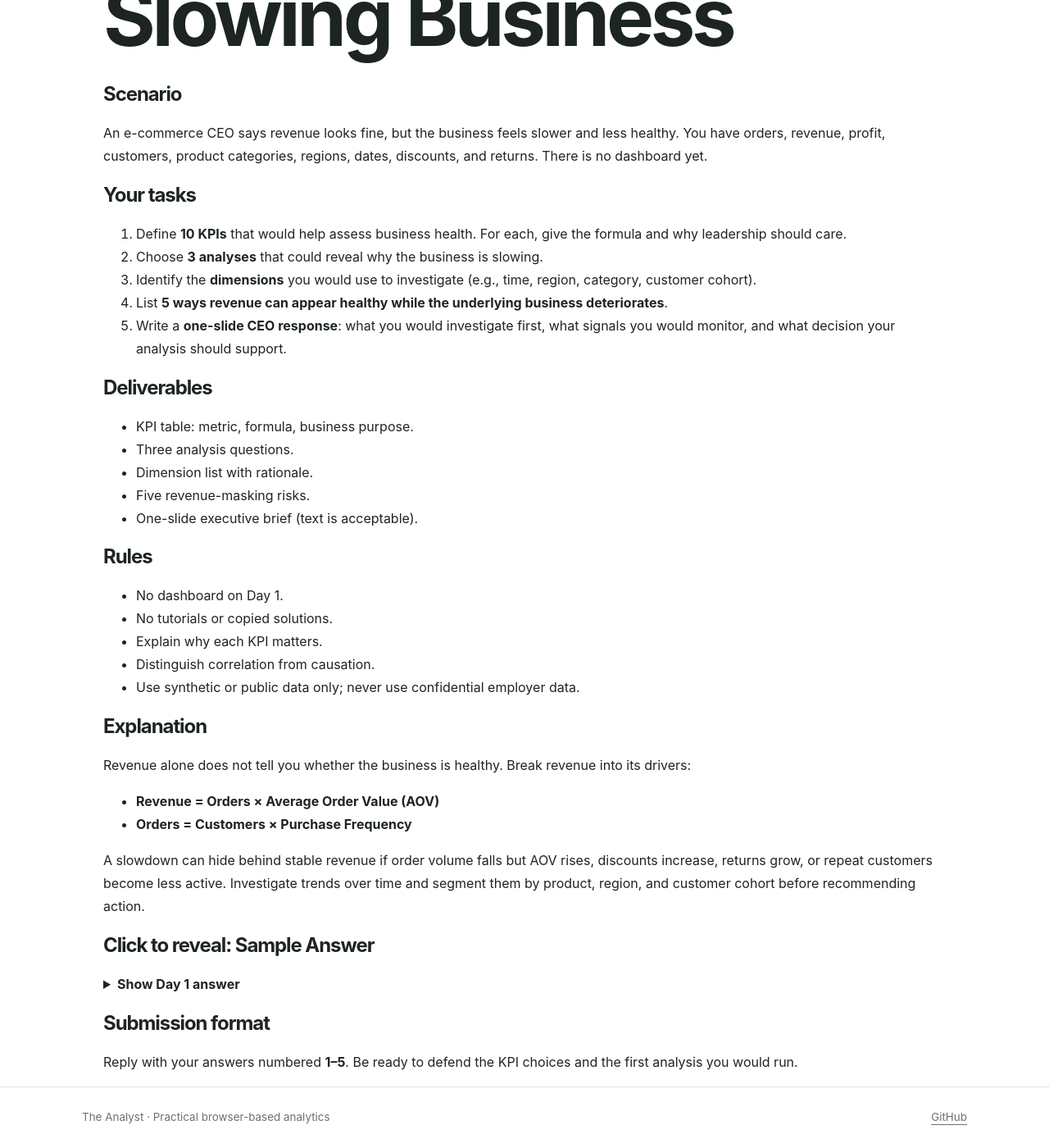
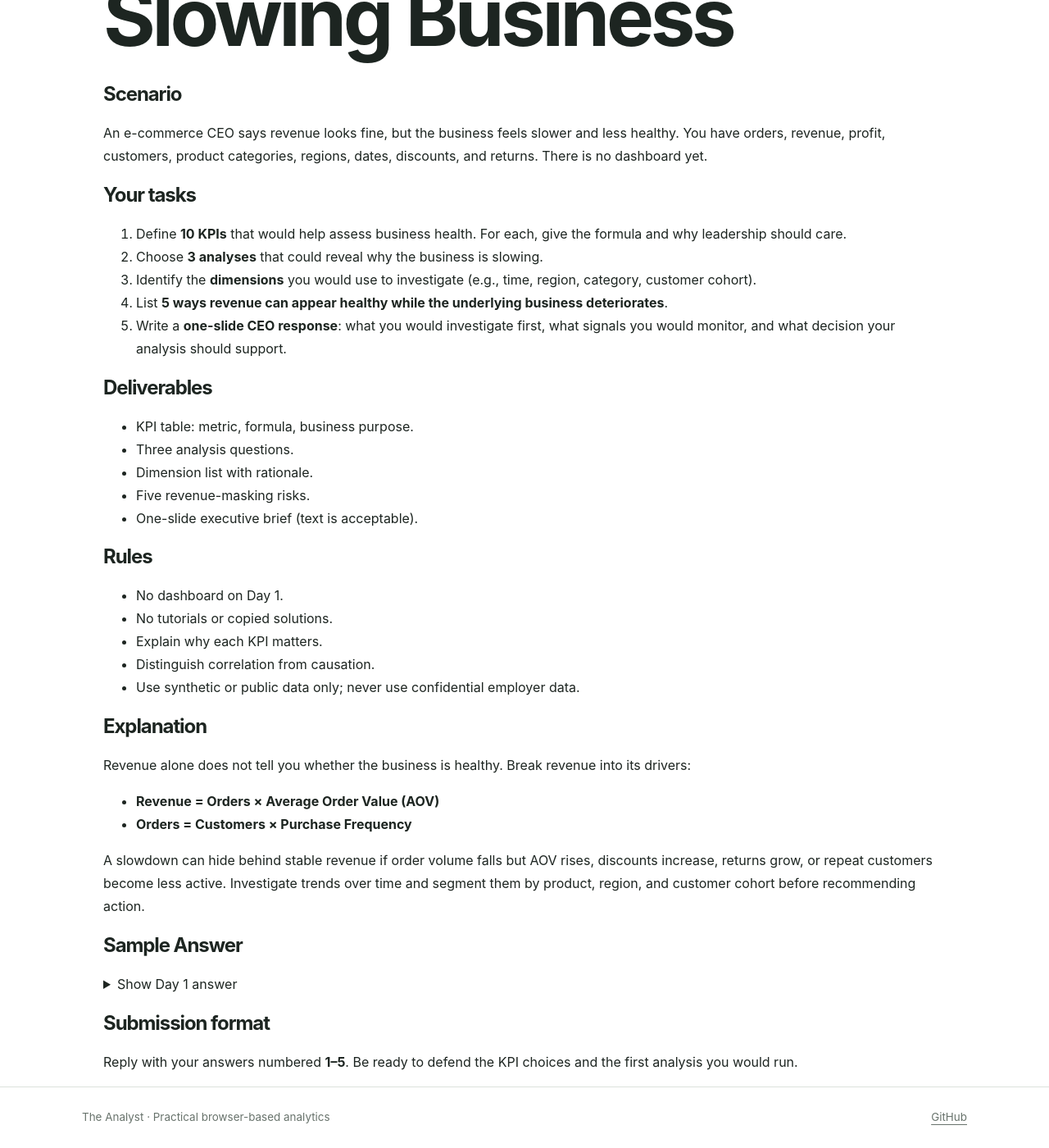
Before and after one commit to theanalystin/theanalyst.github.io, a Jekyll site: the page built from challenges/daily/day-01.md, in a window 1280 px wide and 1400 px high, scrolled down 238 px. Shown: the whole window at 82% size. Built offline with Jekyll 4.4.1, drawn with Linux system fonts in a browser that asks for light colours; some of the changed text lies outside the part shown.

Commit message:
Improve Day 1 answer accordion formatting

```diff
--- a/challenges/daily/day-01.md
+++ b/challenges/daily/day-01.md
@@ -49,61 +49,61 @@ Revenue alone does not tell you whether the business is healthy. Break revenue i
 
 A slowdown can hide behind stable revenue if order volume falls but AOV rises, discounts increase, returns grow, or repeat customers become less active. Investigate trends over time and segment them by product, region, and customer cohort before recommending action.
 
-## Click to reveal: Sample Answer
+## Sample Answer
 
-<details>
-<summary><strong>Show Day 1 answer</strong></summary>
+<details class="answer-reveal">
+<summary>Show Day 1 answer</summary>
+<div class="answer-content">
 
-### 1. Ten business KPIs
+<h3>1. Ten business KPIs</h3>
+<div class="table-wrap"><table>
+<thead><tr><th>KPI</th><th>Formula</th><th>Why it matters</th></tr></thead>
+<tbody>
+<tr><td>Revenue Growth %</td><td>(Current revenue − Previous revenue) ÷ Previous revenue</td><td>Shows revenue momentum</td></tr>
+<tr><td>Order Growth %</td><td>(Current orders − Previous orders) ÷ Previous orders</td><td>Tracks demand and volume</td></tr>
+<tr><td>Average Order Value (AOV)</td><td>Revenue ÷ Orders</td><td>Detects changes in basket value</td></tr>
+<tr><td>Gross Profit</td><td>Revenue − Cost of Goods Sold</td><td>Measures earnings after product costs</td></tr>
+<tr><td>Gross Profit Margin %</td><td>Gross Profit ÷ Revenue</td><td>Shows profitability per revenue unit</td></tr>
+<tr><td>New Customers</td><td>Count of first-time customers</td><td>Measures acquisition</td></tr>
+<tr><td>Repeat Customer Rate</td><td>Repeat customers ÷ Total customers</td><td>Signals retention and loyalty</td></tr>
+<tr><td>Purchase Frequency</td><td>Orders ÷ Unique customers</td><td>Measures buying activity</td></tr>
+<tr><td>Discount Rate</td><td>Discounts ÷ Gross sales before discounts</td><td>Tracks reliance on promotions</td></tr>
+<tr><td>Return Rate</td><td>Returned orders ÷ Total orders</td><td>Flags revenue quality and customer/product issues</td></tr>
+</tbody></table></div>
 
-| KPI | Formula | Why it matters |
-|---|---|---|
-| Revenue Growth % | (Current revenue − Previous revenue) ÷ Previous revenue | Shows revenue momentum |
-| Order Growth % | (Current orders − Previous orders) ÷ Previous orders | Tracks demand/volume |
-| Average Order Value (AOV) | Revenue ÷ Orders | Detects changes in basket value |
-| Gross Profit | Revenue − Cost of Goods Sold | Measures money earned after product costs |
-| Gross Profit Margin % | Gross Profit ÷ Revenue | Shows profitability per revenue unit |
-| New Customers | Count of first-time customers | Measures acquisition |
-| Repeat Customer Rate | Repeat customers ÷ Total customers | Signals retention/loyalty |
-| Purchase Frequency | Orders ÷ Unique customers | Measures buying activity |
-| Discount Rate | Discounts ÷ Gross sales before discounts | Tracks reliance on promotions |
-| Return Rate | Returned orders ÷ Total orders | Flags revenue quality and customer/product issues |
+<h3>2. Three analyses to run</h3>
+<ol>
+<li><strong>Revenue decomposition:</strong> Compare revenue, order volume, and AOV to identify what is masking the slowdown.</li>
+<li><strong>Customer health:</strong> Track new vs. repeat customers, repeat rate, and purchase frequency over time.</li>
+<li><strong>Profit and revenue quality:</strong> Compare gross margin, discount rate, and return rate by product category and region.</li>
+</ol>
 
-### 2. Three analyses to run
+<h3>3. Investigation dimensions</h3>
+<ul>
+<li><strong>Date:</strong> trends, seasonality, and period-over-period changes.</li>
+<li><strong>Region:</strong> geographic performance differences.</li>
+<li><strong>Product category/product:</strong> growth, decline, and margin drivers.</li>
+<li><strong>Customer segment/cohort:</strong> new, repeat, and retained customers.</li>
+<li><strong>Discount band:</strong> promotion dependency.</li>
+<li><strong>Return status/reason:</strong> return patterns.</li>
+</ul>
 
-1. **Revenue decomposition:** Compare revenue, order volume, and AOV to identify what is masking the slowdown.
-2. **Customer health:** Track new vs. repeat customers, repeat rate, and purchase frequency over time.
-3. **Profit and revenue quality:** Compare gross margin, discount rate, and return rate by product category and region.
+<h3>4. Five reasons revenue can look healthy while the business deteriorates</h3>
+<ol>
+<li>Order volume falls while AOV increases.</li>
+<li>Discounts grow, reducing margins despite sales.</li>
+<li>Returns increase after orders are booked.</li>
+<li>Repeat customers decline while new customer acquisition temporarily offsets it.</li>
+<li>Revenue becomes concentrated in fewer products, customers, or regions, increasing risk.</li>
+</ol>
 
-### 3. Investigation dimensions
-
-- **Date:** trend, seasonality, and period-over-period changes.
-- **Region:** identify geographic performance differences.
-- **Product category / product:** locate growth, decline, and margin drivers.
-- **Customer segment / cohort:** compare new, repeat, and retained customers.
-- **Discount band:** assess promotion dependency.
-- **Return status / reason:** identify return patterns.
-
-### 4. Five reasons revenue can look healthy while the business deteriorates
-
-1. Order volume falls while AOV increases.
-2. Discounts grow, reducing margins despite sales.
-3. Returns increase after orders are booked.
-4. Repeat customers decline while new customer acquisition temporarily offsets it.
-5. Revenue becomes concentrated in fewer products, customers, or regions, increasing risk.
-
-### 5. One-slide CEO response
-
-**What we know:** Revenue alone is not enough to conclude the business is healthy.
-
-**First investigation:** Decompose revenue into order volume and AOV, then segment by time, region, product, and customer cohort.
-
-**Signals to monitor:** Revenue and order growth, gross margin, repeat customer rate, purchase frequency, discount rate, and return rate.
-
-**Decision supported:** Determine whether the slowdown is driven by demand, customer retention, pricing/promotions, product mix, or returns—and prioritize the corrective action with the largest measurable impact.
-
+<h3>5. One-slide CEO response</h3>
+<p><strong>What we know:</strong> Revenue alone is not enough to conclude the business is healthy.</p>
+<p><strong>First investigation:</strong> Decompose revenue into order volume and AOV, then segment by time, region, product, and customer cohort.</p>
+<p><strong>Signals to monitor:</strong> Revenue and order growth, gross margin, repeat customer rate, purchase frequency, discount rate, and return rate.</p>
+<p><strong>Decision supported:</strong> Determine whether the slowdown is driven by demand, retention, pricing/promotions, product mix, or returns—and prioritize the corrective action with the largest measurable impact.</p>
+</div>
 </details>
-
 ## Submission format
 
 Reply with your answers numbered **1–5**. Be ready to defend the KPI choices and the first analysis you would run.
```
